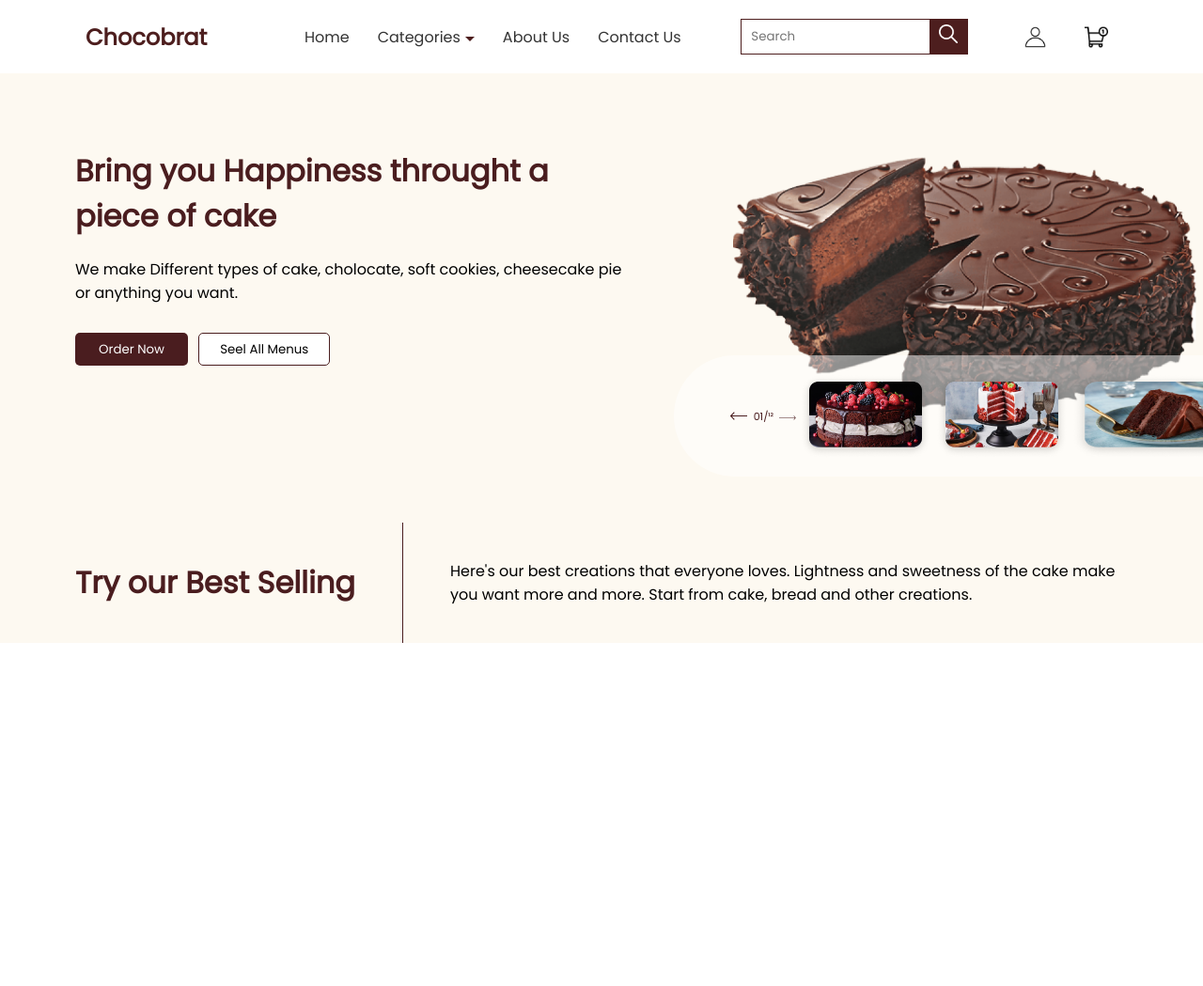
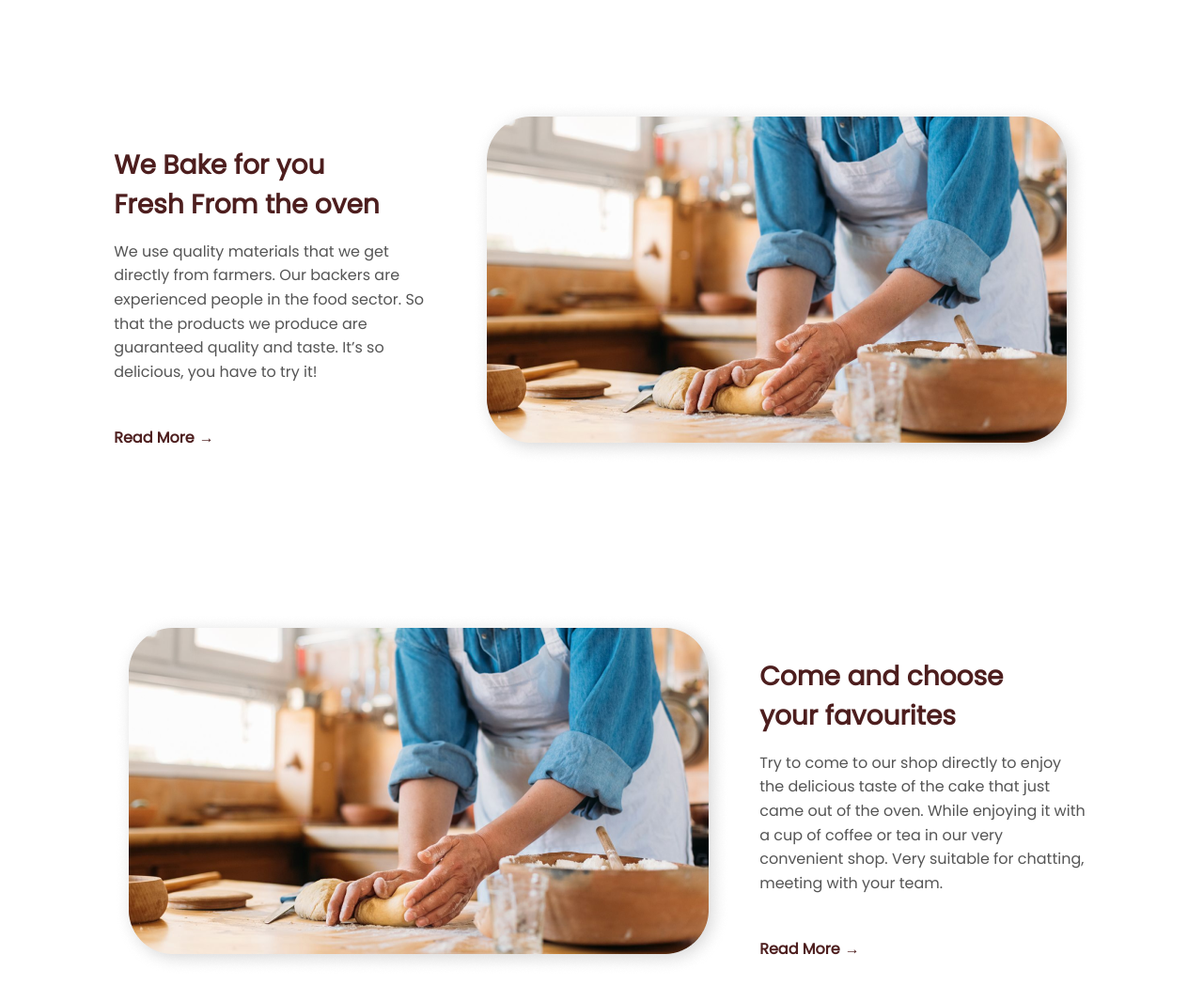
Before and after one commit to andersantos93/chocobrat-bakery-website, a plain HTML site: page index.html in a window 1280 px wide. Shown: the whole page at 94% size. Before the commit the page ends 800 px from the top, so only its background shows below. Drawn offline with Linux system fonts and the light colour scheme.

Commit message:
Add feature desciption section

```diff
--- a/index.html
+++ b/index.html
@@ -1,105 +1,55 @@
 <!DOCTYPE html>
 <html lang="en">
+
 <head>
   <meta charset="UTF-8" />
   <meta name="viewport" content="width=device-width, initial-scale=1.0" />
   <title>Document</title>
-    <link rel="stylesheet" href="style.css" />
-    <link
-      rel="stylesheet"
-      type="text/css"
-      href="https://fonts.googleapis.com/css?family=Poppins"
-    />
-    <link rel="stylesheet" href="./styles/main-navbar.css" />
+
+  <link rel="stylesheet" type="text/css" href="https://fonts.googleapis.com/css?family=Poppins">
+
+  <link rel="stylesheet" href="./styles/main-description.css">
+
+
 </head>
+
 <body>
   <header>
-      <nav class="navbar">
-        <div class="logo">Chocobrat</div>
 
-        <ul class="nav-links">
-          <li><a href="#" id="current-page">Home</a></li>
-          <li class="dropdown">
-            <a href="./categories.html">Categories</a>
-            <ul id="categories-menu" class="dropdown-menu">
-              <li><a href="#">Red Velvet & Cream Cheese</a></li>
-              <li><a href="#">Caramel Drizzle Cakes</a></li>
-              <li><a href="#">Lemon Zest Creations</a></li>
-            </ul>
-          </li>
+  </header>
 
-          <li><a href="./about.html">About Us</a></li>
-          <li id="last-item"><a href="./contact.html">Contact Us</a></li>
-        </ul>
-
-        <div class="search-bar">
-          <input type="text" placeholder="Search" />
-          <button type="submit">
-            <img
-              src="./images/lens.png"
-              alt="lens"
-              style="width: 20px; height: 20px"
-            />
-          </button>
+  <main>
+    <section class="features">
+      <div class="feature-row">
+        <div class="feature-text">
+          <h2>We Bake for you <br>Fresh From the oven</h2>
+          <p>We use quality materials that we get directly from farmers.
+            Our backers are experienced people in the food sector. So that the products we produce are guaranteed
+            quality and taste.
+            It’s so delicious, you have to try it!</p>
+          <br><a href="#" class="read-more">Read More <span>&#8594</span></a>
         </div>
-
-        <div class="icons">
-          <img
-            src="./images/user.png"
-            alt="user"
-            style="width: 25px; height: 25px"
-          />
-          <img
-            src="./images/cart.png"
-            alt="cart"
-            style="width: 25px; height: 25px"
-          />
-        </div>
-      </nav>
-    </header>
-  </head>
-  <body>
-    <main>
-      <div id="presentation">
-        <div class="introduction">
-          <h1>Bring you Happiness throught a piece of cake</h1>
-          <p>
-            We make Different types of cake, cholocate, soft cookies, cheesecake
-            pie or anything you want.
-          </p>
-          <div class="introduction-btn">
-            <button>Order Now</button>
-            <button>Seel All Menus</button>
-          </div>
-        </div>
-        <div class="cakes">
-          <div class="main-cake">
-            <img src="./images/chocolate-cake.png" />
-          </div>
-          <div class="carousel-cake">
-            <div class="carousel-counter">
-              <img src="./images/less-than.png" />
-              <span>01/¹²</span>
-              <img src="./images/more-than.png" />
-            </div>
-            <div class="carousel-cake-images">
-              <img src="./images/carousel-1.png" />
-              <img src="./images/carousel-2.png" />
-              <img src="./images/carousel-3.png" />
-            </div>
-          </div>
+        <div>
+          <img src="./images/image-baking.png" alt="Baking Fresh" class="feature-image">
         </div>
       </div>
 
-      <div id="best-selling">
-        <h1>Try our Best Selling</h1>
-        <img src="./images/divider.png" />
-        <p>
-          Here's our best creations that everyone loves. Lightness and sweetness
-          of the cake make you want more and more. Start from cake, bread and
-          other creations.
-        </p>
+      <div class="feature-row reverse">
+        <div class="feature-text">
+          <h2>Come and choose<br>your favourites</h2>
+          <p>Try to come to our shop directly to enjoy the delicious taste of the cake that just came out of the oven.
+            While enjoying it with a cup of coffee or tea in our very convenient shop. Very suitable for chatting,
+            meeting with your team.</p>
+          <br><a href="#" class="read-more">Read More <span>&#8594;</span></a>
         </div>
+        <div>
+          <img src="./images/image-baking.png" alt="Choose Favourites" class="feature-image">
+        </div>
+      </div>
+    </section>
   </main>
+
+
 </body>
+
 </html>
--- /dev/null
+++ b/styles/main-description.css
@@ -0,0 +1,66 @@
+* {
+    font-family: Poppins;
+    background-color: #fff;
+}
+
+.features {
+    display: flex;
+    flex-direction: column;
+    gap: 50px;
+    padding: 50px 5%;
+}
+
+.feature-row {
+    display: flex;
+    align-items: center;
+    justify-content: space-between;
+    gap: 30px;
+    padding: 30px;
+    margin: 20px;
+}
+
+.feature-row.reverse {
+    display: flex;
+    flex-direction: row-reverse;
+}
+
+.feature-text {
+    flex: 1;
+    max-width: 50%;
+}
+
+.feature-text h2 {
+    color: #4d1e1e;
+    font-size: 28px;
+    margin-bottom: 15px;
+}
+
+.feature-text p {
+    color: #555;
+    line-height: 1.6;
+    margin-bottom: 20px;
+}
+
+.read-more {
+    color: #4d1e1e;
+    text-decoration: none;
+    font-weight: bold;
+    display: inline-flex;
+    align-items: center;
+    gap: 5px;
+}
+
+.read-more span {
+    transition: transform 0.3s ease;
+}
+
+.read-more:hover span {
+    transform: translateX(5px);
+}
+
+.feature-image img {
+    width: 100%;
+    max-width: 500px;
+    border-radius: 20px;
+    box-shadow: 0 4px 10px rgba(0, 0, 0, 0.1);
+}
--- a/styles/main-navbar.css
+++ b/styles/main-navbar.css
@@ -81,7 +81,6 @@ nav a {
     border-left: 5px solid transparent;
     border-right: 5px solid transparent;
     border-top: 5px solid #4d1e1e;
-    /* Color de la flecha */
 
 }
 
```
Also changed, not shown: images/image-baking.png (added). Lines whose indentation alone changed are shown as unchanged.
